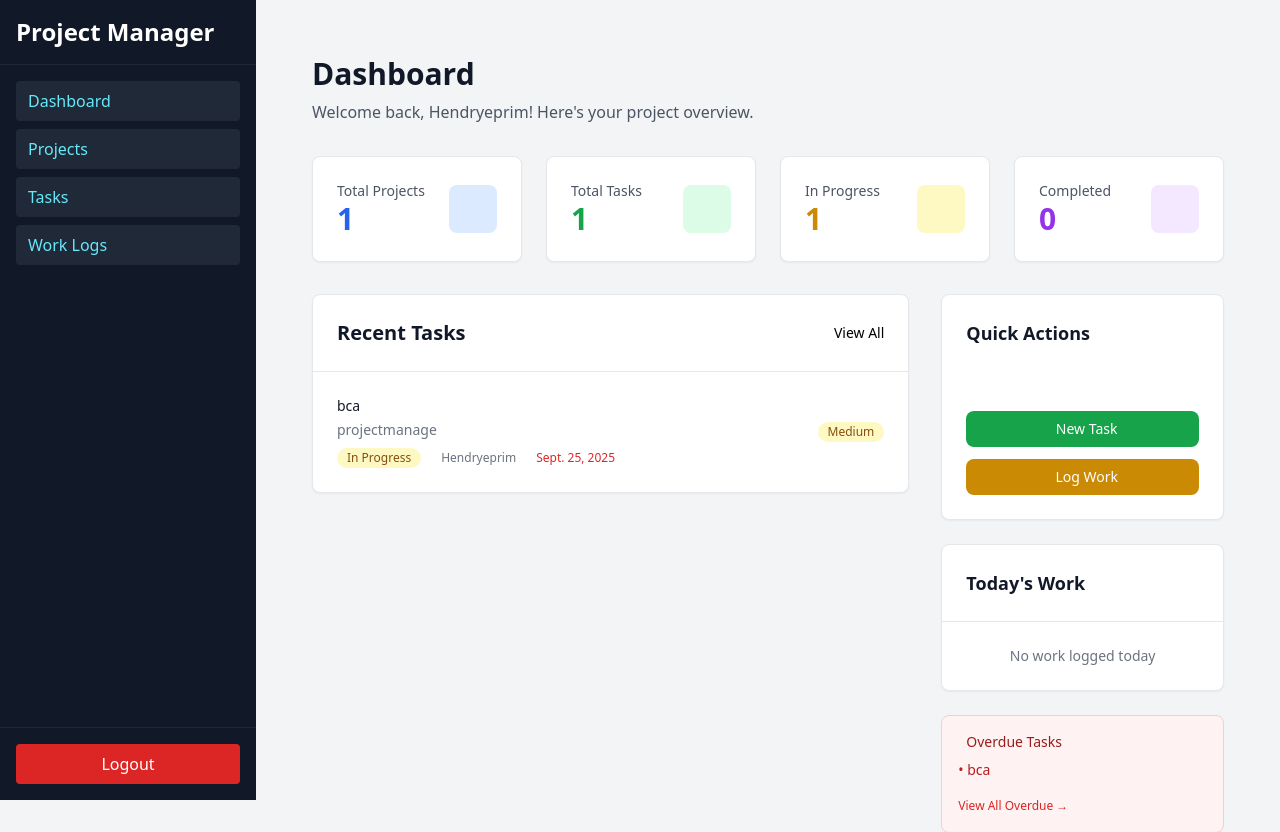
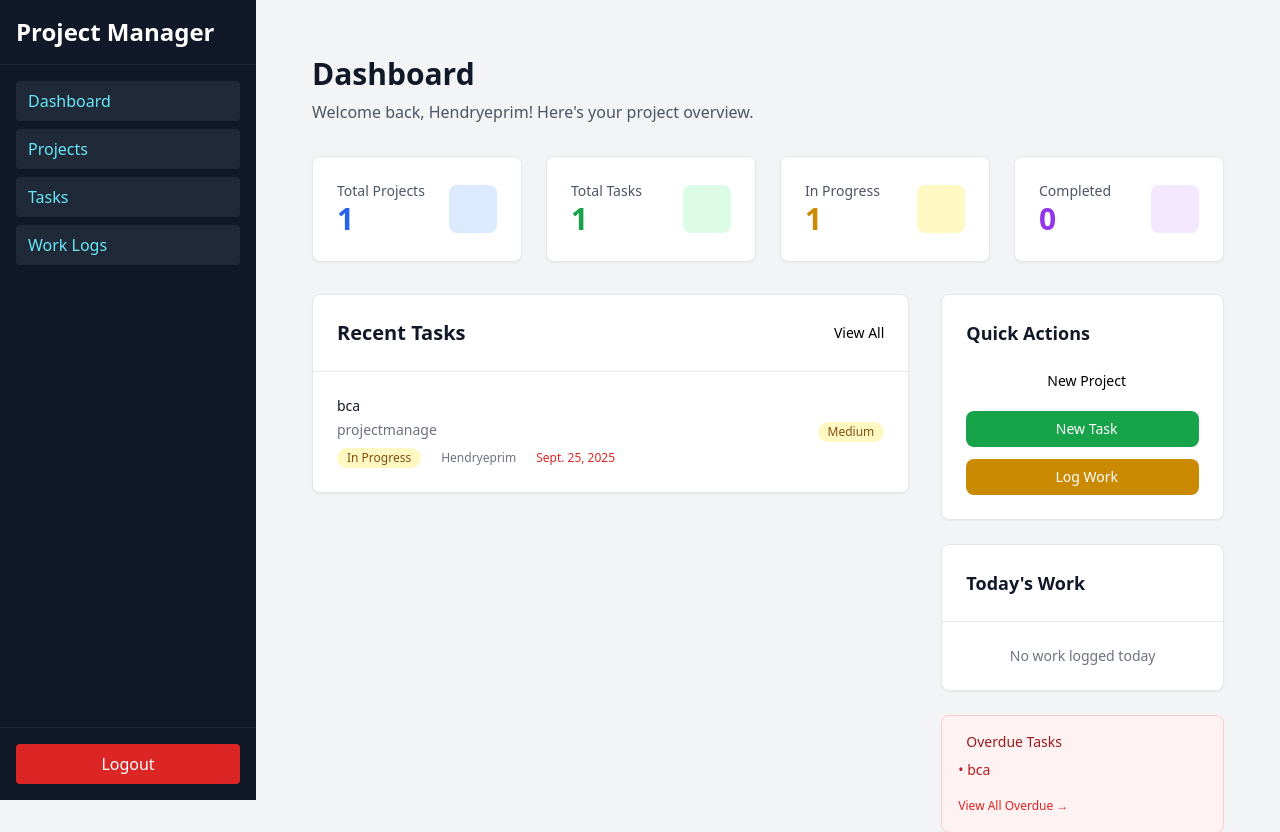
Before and after one commit to Hendryeprim/project_management, a Django app: page / in a window 1280 px wide. Shown: the top 832 px of the page. Run offline with Django 4.2, Linux system fonts and the light colour scheme; a user stored in the database is signed in; data comes from the database, SQL or seed files in the repository; parts of the project's set-up code (start-up, migrations or seed data) failed here and were passed over; some libraries are stand-ins or nearby versions.

Commit message:
Change text color of 'New Project' button to black for better visibility

```diff
--- a/templates/core/dashboard.html
+++ b/templates/core/dashboard.html
@@ -122,7 +122,7 @@
             <div class="bg-white rounded-lg shadow-sm border border-gray-200 p-6">
                 <h3 class="text-lg font-semibold text-gray-900 mb-4">Quick Actions</h3>
                 <div class="space-y-3">
-                    <a href="{% url 'project_create' %}" class="w-full bg-primary-600 text-white px-4 py-2 rounded-lg hover:bg-primary-700 transition-colors text-sm font-medium flex items-center justify-center">
+                    <a href="{% url 'project_create' %}" class="w-full bg-primary-600 text-black px-4 py-2 rounded-lg hover:bg-primary-700 transition-colors text-sm font-medium flex items-center justify-center">
                         <i class="fas fa-plus mr-2"></i>New Project
                     </a>
                     <a href="{% url 'task_create' %}" class="w-full bg-green-600 text-white px-4 py-2 rounded-lg hover:bg-green-700 transition-colors text-sm font-medium flex items-center justify-center">
```
